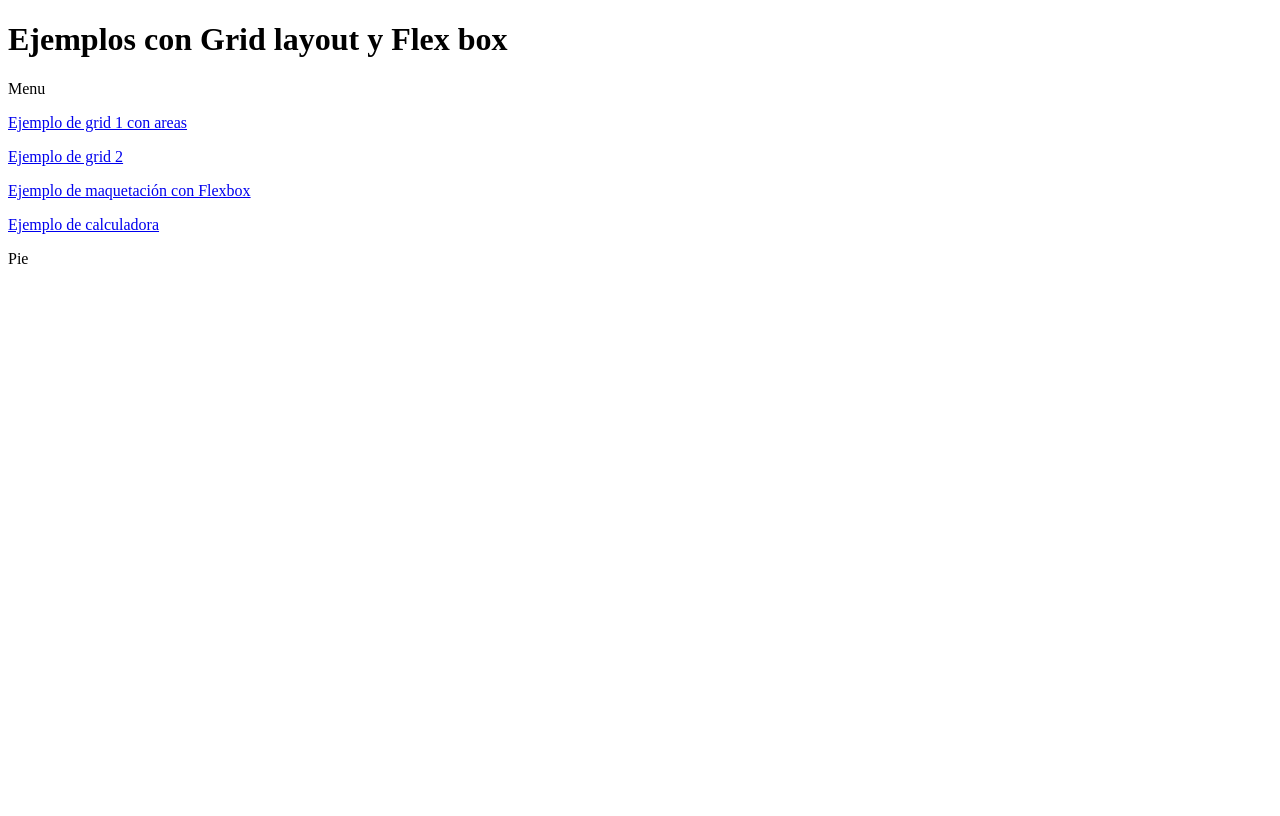
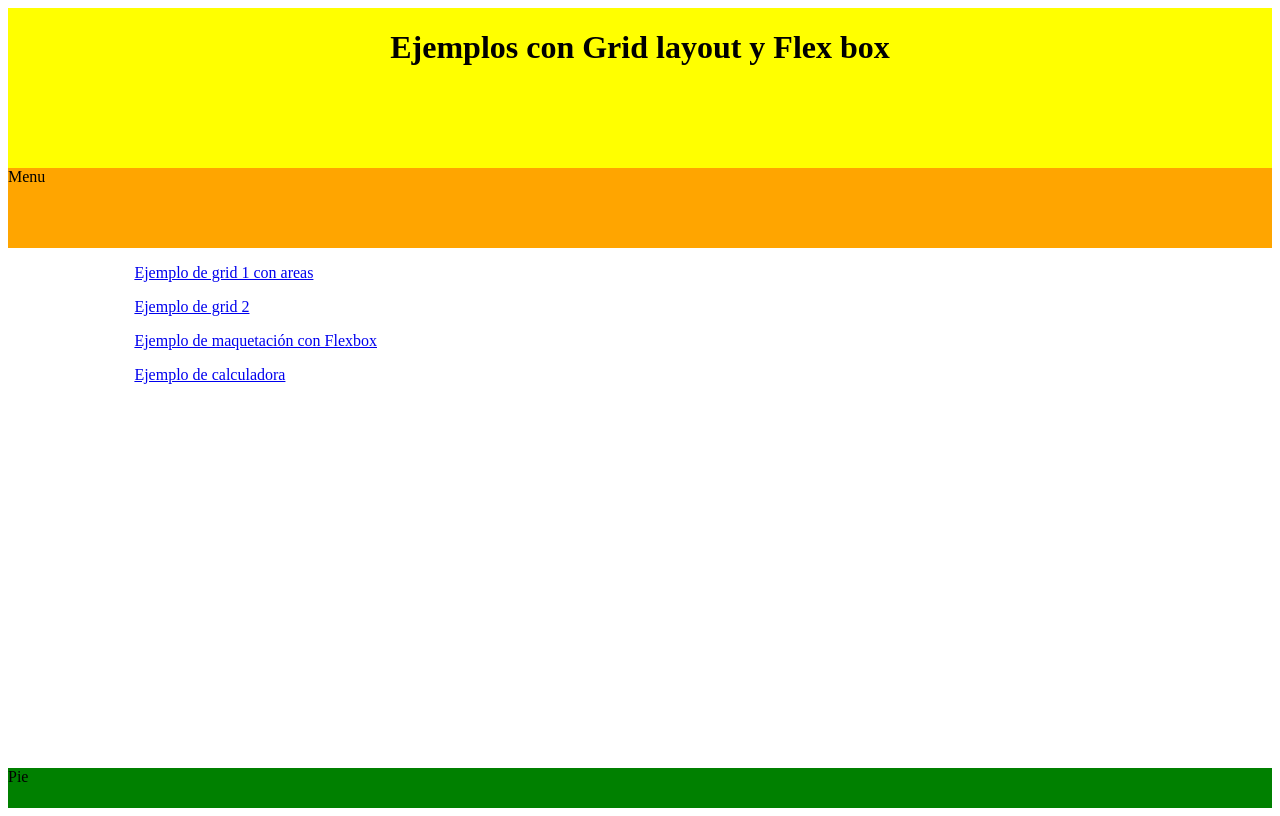
Before and after one commit to afernandezcatalan/afernandezcatalan.DIW.github.io, a plain HTML site: page index.html in a window 1280 px wide. Drawn offline with Linux system fonts and the light colour scheme.

Commit message:
Update index.html

```diff
--- a/index.html
+++ b/index.html
@@ -3,7 +3,7 @@
 <head>
     <meta charset="UTF-8">
     <title>Ejercicios UD5</title>
-    <link href="CSS/estilosindex.css" type="text/css" rel="stylesheet" media="all">
+    <link href="CSS/index.css" type="text/css" rel="stylesheet" media="all">
 </head>
 <body>
 
```
